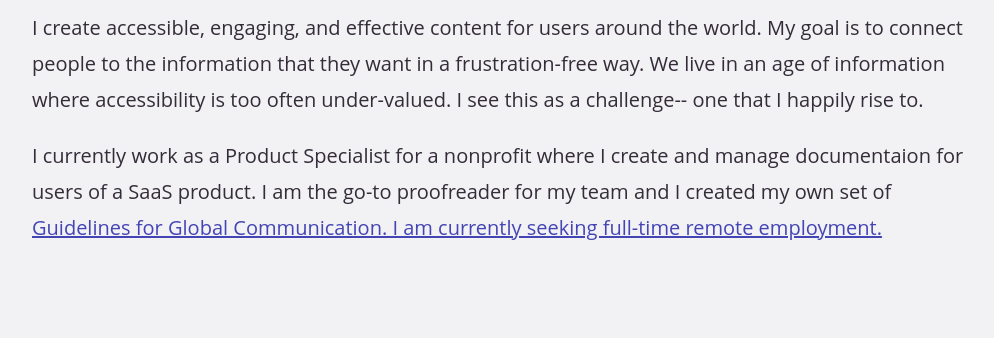
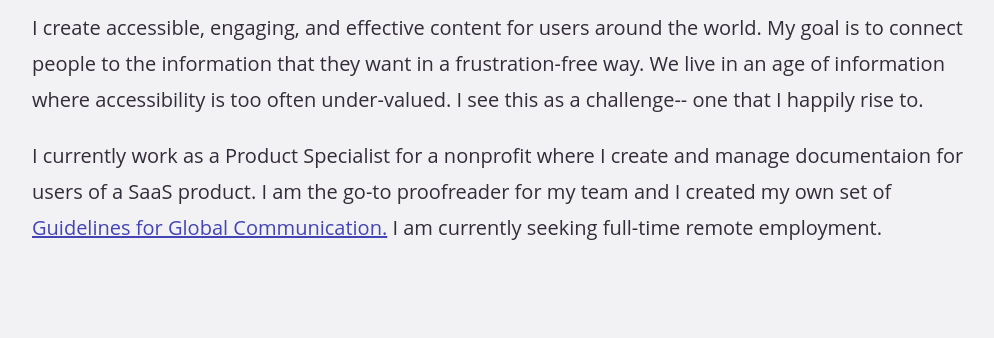
Before and after one commit to allisonbuford/allisonbuford.github.io, a plain HTML site: page index.html in a window 1280 px wide. Shown: the part 232-570 px from the top of the page, without its empty margins (128-1122 px from the left). Drawn offline with Linux system fonts and the light colour scheme.

Commit message:
Update index.html

```diff
--- a/index.html
+++ b/index.html
@@ -22,7 +22,7 @@
 
         <h2>About</h2>
             <p>I create accessible, engaging, and effective content for users around the world. My goal is to connect people to the information that they want in a frustration-free way. We live in an age of information where accessibility is too often under-valued. I see this as a challenge-- one that I happily rise to.</p>
-            <p>I currently work as a Product Specialist for a nonprofit where I create and manage documentaion for users of a SaaS product. I am the go-to proofreader for my team and I created my own set of <a href="https://medium.com/@buford.allison/guidelines-for-global-communication-bef48c986d32" target="_blank">Guidelines for Global Communication. I am currently seeking full-time remote employment.</a></p>
+            <p>I currently work as a Product Specialist for a nonprofit where I create and manage documentaion for users of a SaaS product. I am the go-to proofreader for my team and I created my own set of <a href="https://medium.com/@buford.allison/guidelines-for-global-communication-bef48c986d32" target="_blank">Guidelines for Global Communication.</a> I am currently seeking full-time remote employment.</p>
 
 
 
```
